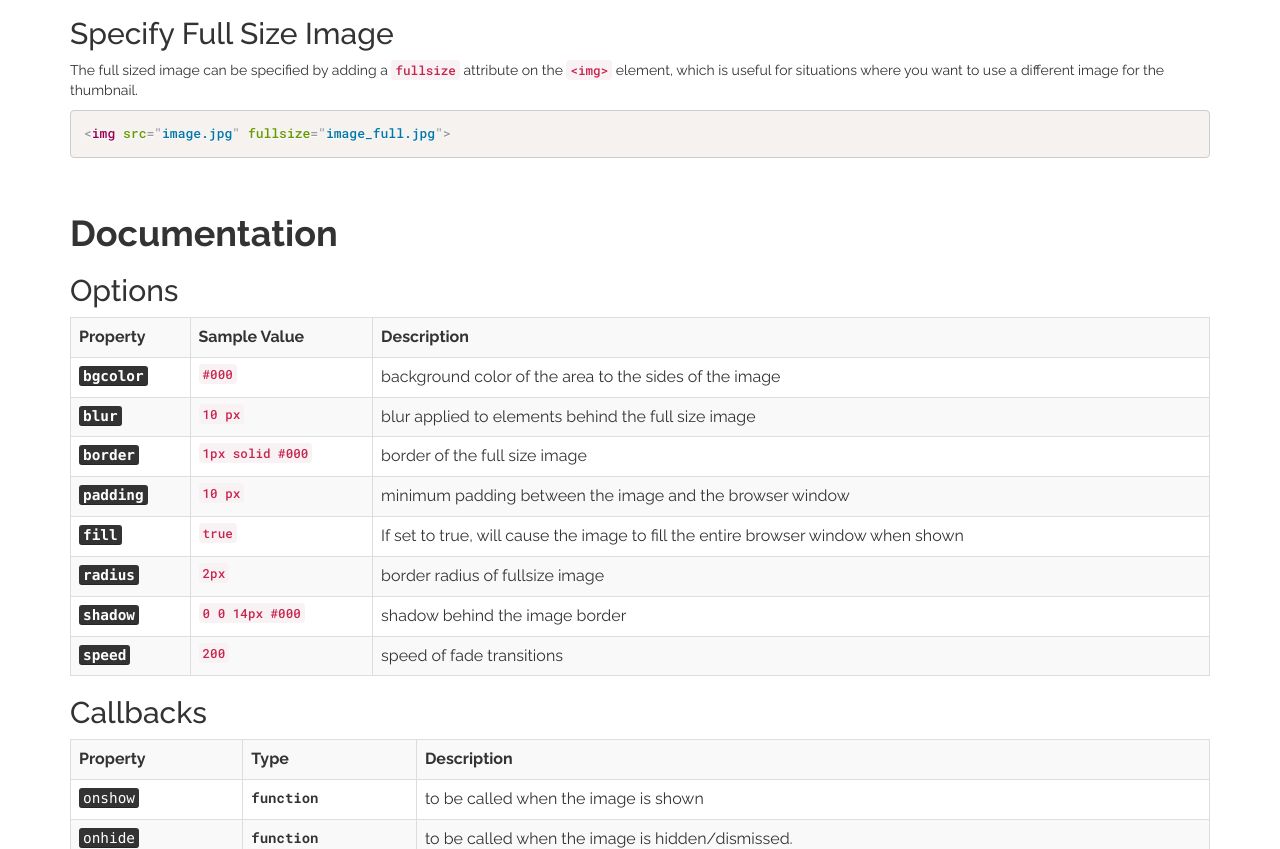
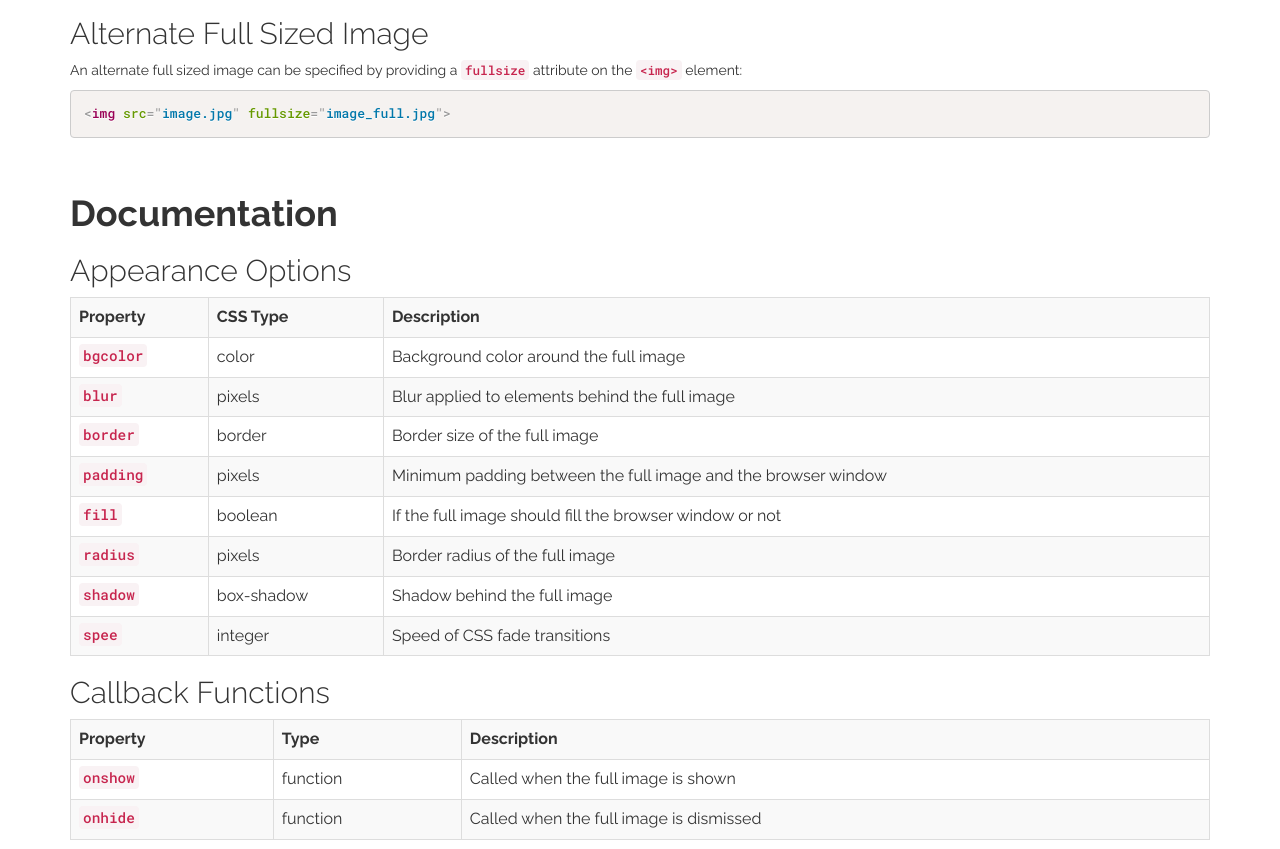
Before and after one commit to marando/zoomable.js, a plain HTML site: page index.html in a window 1280 px wide. Shown: the part 1951-2800 px from the top of the page. Drawn offline with nearby package versions, Linux system fonts and the light colour scheme.

Commit message:
Update index.html

```diff
--- a/index.html
+++ b/index.html
@@ -30,7 +30,8 @@
           <ul class="nav navbar-nav">
           </ul>
           <ul class="nav navbar-nav navbar-right">
-            <li class="active"><a href="#">Examples <span class="sr-only">(current)</span></a></li>
+            <li class="active"><a href="#examples">Examples <span class="sr-only">(current)</span></a></li>
+            <li><a href="#api-documentation">Documentation</a></li>
             <li><a href="https://github.com/marando/zoomable.js">GitHub</a></li>
           </ul>
         </div><!-- /.navbar-collapse -->
@@ -39,20 +40,22 @@
 
     <div class="container">
       <div class="page-header">
-        <h1>zoomable.js <small>examples</small></h1>
+        <h1>zoomable.js</h1>
+      <p class="lead">
+        A simple way to zoom images with jQuery
+      </p>
       </div>
 
-      <p class="lead">
-        zoomable.js is a simple way to zoom images with jQuery.
-      </p>
+
 
       <section>
         <div class="row">
+          <a name="examples" class="examples"></a>
           <h1 class="col-sm-12">Examples</h1>
           <div class="example simple">
-            <h2 class="col-sm-12">Simple Usage</h2>
+            <h2 class="col-sm-12">Default Configuration</h2>
             <p class="col-sm-12">
-              In the below example the plugin is applied to all <code>&lt;img&gt;</code> elements on the page. The plugin will use each element's <code>src</code> property for full-size image.
+              The simplest way to use zoomable.js is to call the plugin on any jQuery selector:
             </p>
             <div class="col-sm-5">
               <img src="http://lorempixel.com/1200/800/?r=1"
@@ -84,7 +87,7 @@
           <div class="example custom">
             <h2 class="col-sm-12">Custom Options</h2>
             <p class="col-sm-12">
-              In this example the plugin is applied using custom options to change the default appearance:
+              Custom options can be supplied to change the default appearance:
             </p>
             <div class="col-sm-5">
               <img src="http://lorempixel.com/1200/800/?r=2"
@@ -132,7 +135,7 @@
 
         <div class="row">
           <div class="example custom">
-            <h2 class="col-sm-12">Callbacks</h2>
+            <h2 class="col-sm-12">Callback Functions</h2>
             <p class="col-sm-12">
               Two callback functions are exposed&mdash;one for when the image is show, and another for when it is dismissed:
             </p>
@@ -172,7 +175,7 @@
           <div class="example">
             <h2 class="col-sm-12">Filling the Browser</h2>
             <p class="col-sm-12">
-              To make an image fill the browser window, set the <code>fill</code> attribute to true:
+              To make an image fill the entire browser window, set the <code>fill</code> attribute to true:
             </p>
             <div class="col-sm-5">
               <img src="http://lorempixel.com/1200/800/?r=5"
@@ -206,9 +209,9 @@
 
         <div class="row">
           <div class="example simple">
-            <h2 class="col-sm-12">Specify Full Size Image</h2>
+            <h2 class="col-sm-12">Alternate Full Sized Image</h2>
             <p class="col-sm-12">
-              The full sized image can be specified by adding a <code>fullsize</code> attribute on the <code>&lt;img&gt;</code> element, which is useful for situations where you want to use a different image for the thumbnail.
+              An alternate full sized image can be specified by providing a <code>fullsize</code> attribute on the <code>&lt;img&gt;</code> element:
             </p>
             <div class="col-sm-12">
               <pre>
@@ -224,57 +227,58 @@
 
       <section class="row">
         <div class="col-sm-12">
+          <a name="api-documentation" class="api-documentation"></a>
           <h1>Documentation</h1>
-          <h2>Options</h2>
+          <h2>Appearance Options</h2>
           <table class="table table-bordered table-striped">
             <tr>
               <th>Property</th>
-              <th>Sample Value</th>
+              <th>CSS Type</th>
               <th>Description</th>
             </tr>
             <tr>
-              <th><kbd>bgcolor</kbd></th>
-              <td><code>#000</code></td>
-              <td>background color of the area to the sides of the image</td>
+              <th><code>bgcolor</code></th>
+              <td>color</td>
+              <td>Background color around the full image</td>
             </tr>
             <tr>
-              <th><kbd>blur</kbd></th>
-              <td><code>10 px</code></td>
-              <td>blur applied to elements behind the full size image</td>
+              <th><code>blur</code></th>
+              <td>pixels</td>
+              <td>Blur applied to elements behind the full image</td>
             </tr>
             <tr>
-              <th><kbd>border</kbd></th>
-              <td><code>1px solid #000</code></td>
-              <td>border of the full size image</td>
+              <th><code>border</code></th>
+              <td>border</td>
+              <td>Border size of the full image</td>
             </tr>
             <tr>
-              <th><kbd>padding</kbd></th>
-              <td><code>10 px</code></td>
-              <td>minimum padding between the image and the browser window</td>
+              <th><code>padding</code></th>
+              <td>pixels</td>
+              <td>Minimum padding between the full image and the browser window</td>
             </tr>
             <tr>
-              <th><kbd>fill</kbd></th>
-              <td><code>true</code></td>
-              <td>If set to true, will cause the image to fill the entire browser window when shown</td>
+              <th><code>fill</code></th>
+              <td>boolean</td>
+              <td>If the full image should fill the browser window or not</td>
             </tr>
             <tr>
-              <th><kbd>radius</kbd></th>
-              <td><code>2px</code></td>
-              <td>border radius of fullsize image</td>
+              <th><code>radius</code></th>
+              <td>pixels</td>
+              <td>Border radius of the full image</td>
             </tr>
             <tr>
-              <th><kbd>shadow</kbd></th>
-              <td><code>0 0 14px #000</code></td>
-              <td>shadow behind the image border</td>
+              <th><code>shadow</code></th>
+              <td>box-shadow</td>
+              <td>Shadow behind the full image</td>
             </tr>
             <tr>
-              <th><kbd>speed</kbd></th>
-              <td><code>200</code></td>
-              <td>speed of fade transitions</td>
+              <th><code>spee</code></th>
+              <td>integer</td>
+              <td>Speed of CSS fade transitions</td>
             </tr>
           </table>
 
-          <h2>Callbacks</h2>
+          <h2>Callback Functions</h2>
           <table class="table table-bordered table-striped">
             <tr>
               <th>Property</th>
@@ -282,14 +286,14 @@
               <th>Description</th>
             </tr>
             <tr>
-              <td><kbd>onshow</kbd></td>
+              <td><code>onshow</code></td>
               <td>function</td>
-              <td>to be called when the image is shown</td>
+              <td>Called when the full image is shown</td>
             </tr>
             <tr>
-              <td><kbd>onhide</kbd></td>
+              <td><code>onhide</code></td>
               <td>function</td>
-              <td>to be called when the image is hidden/dismissed.</td>
+              <td>Called when the full image is dismissed</td>
             </tr>
           </table>
         </div>
@@ -304,7 +308,7 @@
         <div class="row">
           <div class="col-sm-6">
             <div class="footer-header">zoomable.js</div>
-            <div class="footer-text">&copy; 2015 Ashley Marando</div>
+            <div class="footer-text">&copy;2015 Ashley Marando</div>
           </div>
           <div class="col-sm-6">
 
@@ -331,7 +335,7 @@
       font-weight: 500;
     }
     h2 {
-      font-weight: 500;
+      font-weight: 300;
     }
     h1 {
       font-weight: 700;
@@ -351,13 +355,13 @@
     }
     .navbar-brand {
       font-weight: 700;
-      //display: none;
+      display: none;
     }
     table td:nth-child(2) {
-      font-family: 'Roboto Mono';
+      //font-family: 'Roboto Mono';
       white-space: nowrap;
-      font-size: 14px;
-      font-weight: 700;
+      //font-size: 14px;
+      //font-weight: 700;
     }
     section {
       padding-bottom: 30px;
@@ -378,6 +382,13 @@
       color: hsl(0, 3%, 61%);
       font-size: 16px;
     }
+
+    a.examples, a.api-documentation {
+      display: block;
+      position: relative;
+      top: -50px;
+      visibility: hidden;
+    }
   </style>
 
 </html>
```
